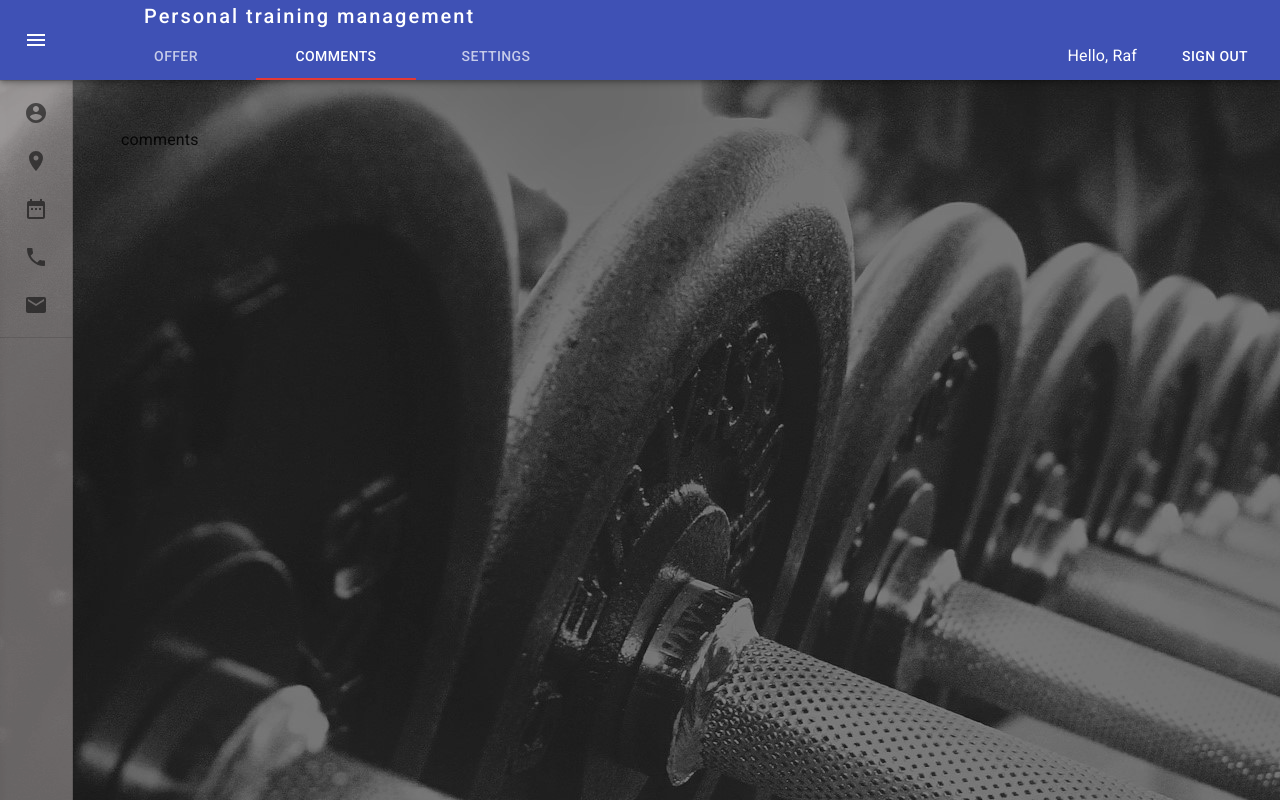
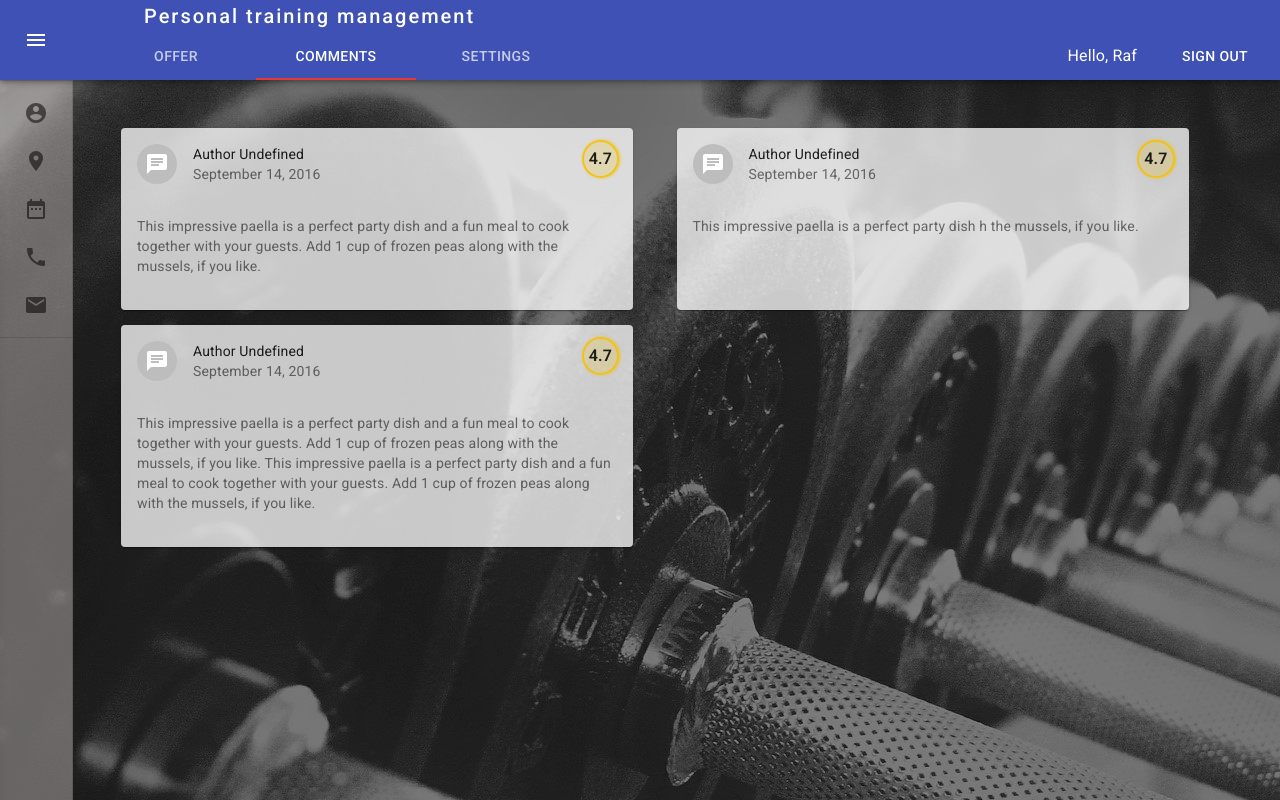
Before and after one commit to rafallabisz/personal-training-management-client, a React (Create React App) app: page / in a window 1280 px wide. Both pictures are taken after a click on the tab "COMMENTS". Built offline with nearby package versions, Linux system fonts and the light colour scheme.

Commit message:
add commentsPanel

```diff
--- /dev/null
+++ b/src/modules/panel/CommentsPanel.styles.ts
@@ -0,0 +1,29 @@
+import { makeStyles } from "@material-ui/styles";
+import { Theme, createStyles } from "@material-ui/core";
+
+const useStyles = makeStyles((theme: Theme) =>
+  createStyles({
+    container: {
+      display: "grid",
+      gridTemplateColumns: "1fr 1fr",
+      gridRowGap: "15px"
+    },
+    card: {
+      backgroundColor: theme.palette.primary.light,
+      paddingBottom: "10px",
+      width: "40vw"
+    },
+    rating: {
+      display: "inline-block",
+      padding: "5px",
+      margin: "4px 6px 0 0",
+      borderRadius: "50%",
+      backgroundColor: "#f5c10430",
+      border: "2px solid #f5c104db",
+      boxShadow: "1px 0 3px #f5c104db",
+      fontWeight: 600
+    }
+  })
+);
+
+export default useStyles;
--- /dev/null
+++ b/src/modules/panel/CommentsPanel.tsx
@@ -0,0 +1,57 @@
+import React from "react";
+import { CardContent, Card, CardHeader, Avatar, IconButton, Typography } from "@material-ui/core";
+import useStyles from "./CommentsPanel.styles";
+import MoreVertIcon from "@material-ui/icons/MoreVert";
+import ChatIcon from "@material-ui/icons/Chat";
+interface CommentsPanelProps {}
+
+const CommentsPanel: React.FC<CommentsPanelProps> = props => {
+  const classes = useStyles();
+  return (
+    <div className={classes.container}>
+      <Card className={classes.card}>
+        <CardHeader
+          avatar={<Avatar>{<ChatIcon />}</Avatar>}
+          action={<span className={classes.rating}>4.7</span>}
+          title="Author Undefined"
+          subheader="September 14, 2016"
+        />
+        <CardContent>
+          <Typography variant="body2" color="textSecondary" component="p">
+            This impressive paella is a perfect party dish and a fun meal to cook together with your guests. Add 1 cup
+            of frozen peas along with the mussels, if you like.
+          </Typography>
+        </CardContent>
+      </Card>
+      <Card className={classes.card}>
+        <CardHeader
+          avatar={<Avatar>{<ChatIcon />}</Avatar>}
+          action={<span className={classes.rating}>4.7</span>}
+          title="Author Undefined"
+          subheader="September 14, 2016"
+        />
+        <CardContent>
+          <Typography variant="body2" color="textSecondary" component="p">
+            This impressive paella is a perfect party dish h the mussels, if you like.
+          </Typography>
+        </CardContent>
+      </Card>
+      <Card className={classes.card}>
+        <CardHeader
+          avatar={<Avatar>{<ChatIcon />}</Avatar>}
+          action={<span className={classes.rating}>4.7</span>}
+          title="Author Undefined"
+          subheader="September 14, 2016"
+        />
+        <CardContent>
+          <Typography variant="body2" color="textSecondary" component="p">
+            This impressive paella is a perfect party dish and a fun meal to cook together with your guests. Add 1 cup
+            of frozen peas along with the mussels, if you like. This impressive paella is a perfect party dish and a fun
+            meal to cook together with your guests. Add 1 cup of frozen peas along with the mussels, if you like.
+          </Typography>
+        </CardContent>
+      </Card>
+    </div>
+  );
+};
+export default CommentsPanel;
--- a/src/modules/panel/PanelView.styles.ts
+++ b/src/modules/panel/PanelView.styles.ts
@@ -9,7 +9,8 @@ const useStyles = makeStyles((theme: Theme) =>
     root: {
       display: "flex",
       backgroundImage: `url(${bgcImage})`,
-      height: "100vh"
+      height: "100vh",
+      overflowY: "hidden"
     },
     appBar: {
       zIndex: theme.zIndex.drawer + 1,
--- a/src/modules/panel/PanelView.tsx
+++ b/src/modules/panel/PanelView.tsx
@@ -3,6 +3,7 @@ import { Typography, Box } from "@material-ui/core";
 import useStyles from "./PanelView.styles";
 import PanelTemplate from "../../templates/PanelTemplate";
 import TrainingPanel from "./TrainingPanel";
+import CommentsPanel from "./CommentsPanel";
 
 interface PanelViewProps {}
 
@@ -41,7 +42,7 @@ const PanelView: React.FC<PanelViewProps> = props => {
           <TrainingPanel />
         </TabPanel>
         <TabPanel value={value} index={1}>
-          comments
+          <CommentsPanel />
         </TabPanel>
         <TabPanel value={value} index={2}>
           settings
--- a/src/styles/theme.ts
+++ b/src/styles/theme.ts
@@ -13,7 +13,8 @@ export const theme = createMuiTheme({
     },
     error: {
       main: "#d32f2f",
-      dark: "#B51212"
+      dark: "#B51212",
+      light: "#f5c104a8"
     },
     background: {
       default: "#fff"
```
